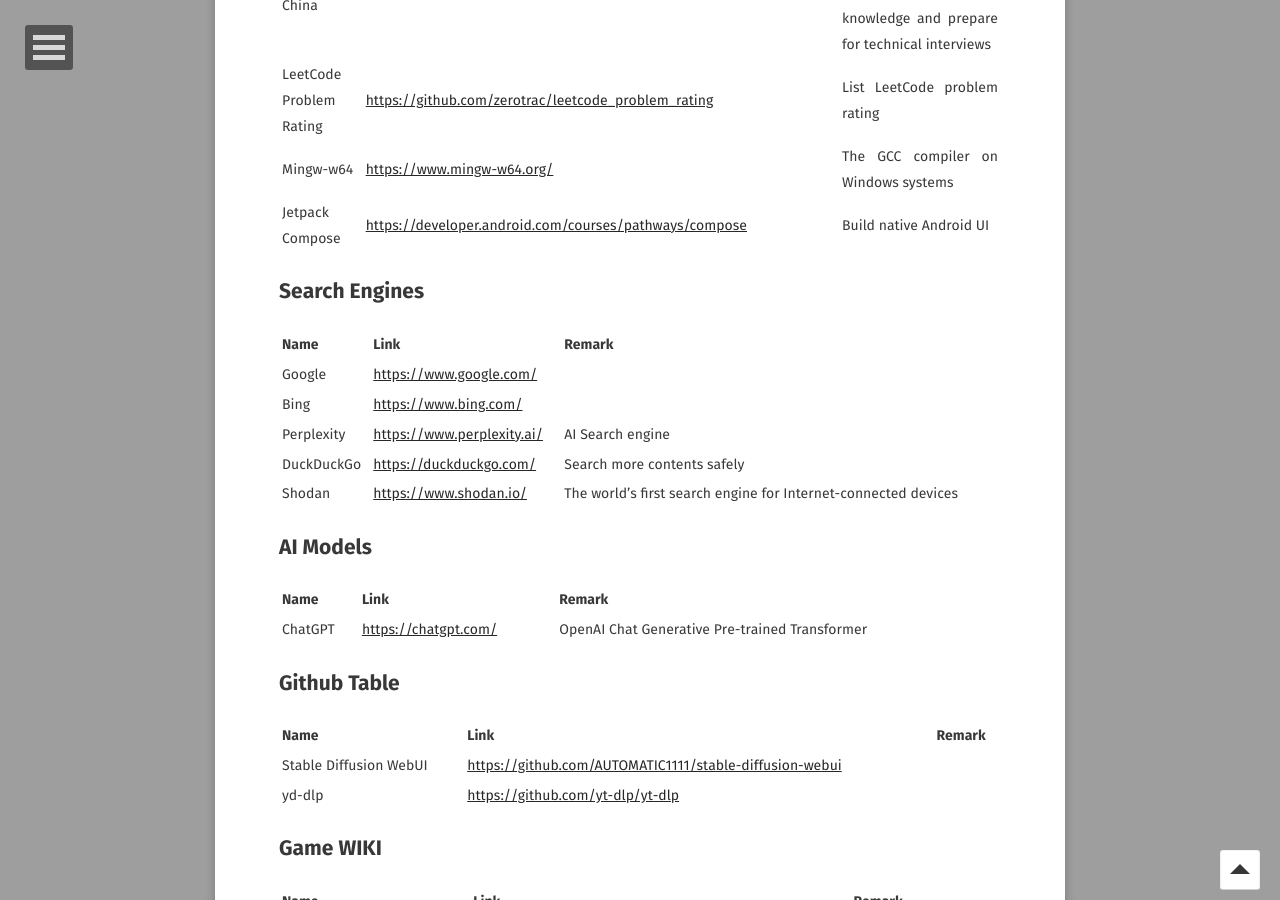
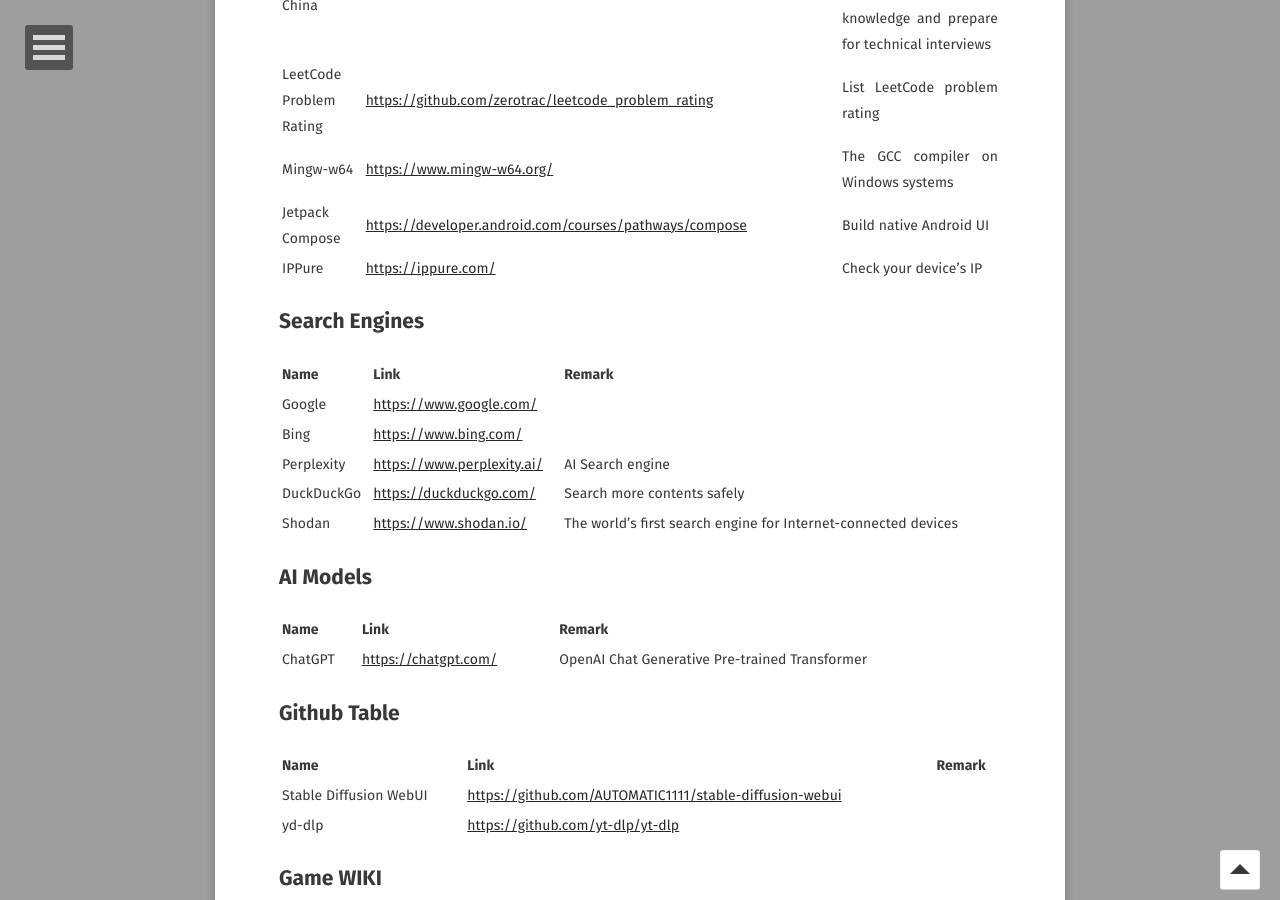
Before and after one commit to o7878x/o7878x.github.io, a Jekyll site: the page built from _posts/2024-07-07-pratical-websites.md, in a window 1280 px wide and 900 px high, scrolled down 1457 px. Built offline with Jekyll 4.4.1, drawn with Linux system fonts in a browser that asks for light colours; some web fonts are replaced; comment, search, counter and statistics services are not loaded.

Commit message:
feature:add ippure website

```diff
--- a/_posts/2024-07-07-pratical-websites.md
+++ b/_posts/2024-07-07-pratical-websites.md
@@ -34,6 +34,7 @@
 | LeetCode Problem Rating | <https://github.com/zerotrac/leetcode_problem_rating> | List LeetCode problem rating |
 | Mingw-w64 | <https://www.mingw-w64.org/> | The GCC compiler on Windows systems |
 | Jetpack Compose | <https://developer.android.com/courses/pathways/compose> | Build native Android UI |
+| IPPure | <https://ippure.com/> | Check your device's IP |
 
 ## Search Engines
 
```
